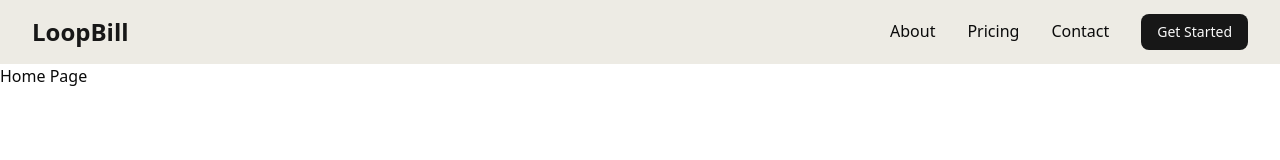
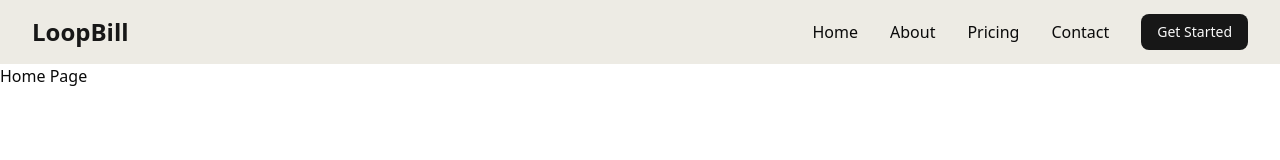
Before and after one commit to vinit-churi/loopbill, a Next.js app: page / in a window 1280 px wide. Shown: the top 160 px of the page. Built offline with nearby package versions, Linux system fonts and the light colour scheme.

Commit message:
Refactor Navbar layout for improved responsiveness.
Updated the structure of the Navbar to enhance

```diff
--- a/src/components/customer/home/navbar.tsx
+++ b/src/components/customer/home/navbar.tsx
@@ -3,23 +3,28 @@ import {Button} from "@/components/ui/button";
 
 export default function Navbar() {
     return (
-        <>
-            {/* Desktop View */}
-            <nav
-                className="hidden md:flex relative top-0 z-50 items-center md:justify-between md:py-3.5 md:px-8 bg-[#edebe4]">
-                <Link href="/" className=" text-2xl font-bold text-primary">LoopBill</Link>
-                <div className="items-center space-x-8">
+        <nav className="sticky top-0 z-50 bg-[#edebe4]">
+            <div className="flex md:justify-between items-center p-4 md:py-3.5 md:px-8 relative justify-center">
+                {/* Desktop Menu */}
+                <Link href="/" className="hidden md:flex text-2xl font-bold text-primary">
+                    LoopBill
+                </Link>
+                <nav className="hidden md:flex items-center space-x-8">
+                    <Link href="/">Home</Link>
                     <Link href={{pathname: '/', hash: 'about'}} scroll={true}>About</Link>
                     <Link href={{pathname: '/', hash: 'pricing'}} scroll={true}>Pricing</Link>
                     <Link href={{pathname: '/', hash: 'contact'}} scroll={true}>Contact</Link>
                     <Button className="btn-primary cursor-pointer">Get Started</Button>
-                </div>
-            </nav>
+                </nav>
 
-            {/* Mobile View */}
-            <nav className="md:hidden relative top-0 z-50 p-4 flex justify-center items-center bg-[#edebe4]">
-                <Link href="/" className="text-2xl font-bold text-primary">LoopBill</Link>
-            </nav>
-        </>
+                {/* Mobile Menu Button */}
+                <button className="md:hidden absolute start-4 cursor-pointer">
+                    <img className="h-6 w-6" src="/menu_24dp_1F1F1F_FILL0_wght400_GRAD0_opsz24.svg" alt="menu"/>
+                </button>
+                <Link href="/" className="md:hidden text-2xl font-bold text-primary">
+                    LoopBill
+                </Link>
+            </div>
+        </nav>
     );
 }
```
